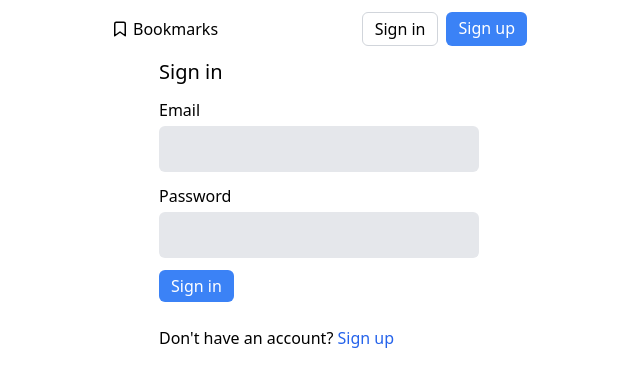
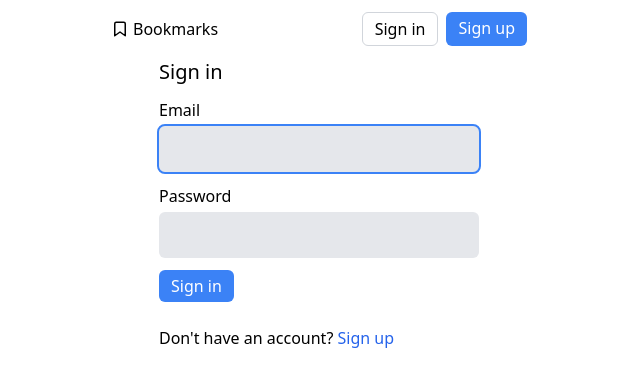
Before and after one commit to tomek-ch/bookmarks, a Next.js app: page /log-in in a window 1280 px wide. Shown: the top 386 px of the page, without its empty margins (321-961 px from the left). Built offline with nearby package versions, Linux system fonts and the light colour scheme.

Commit message:
Add autofocus to auth forms

```diff
--- a/components/auth/LogInForm.tsx
+++ b/components/auth/LogInForm.tsx
@@ -20,7 +20,7 @@ export const LogInForm = () => (
   >
     {({ isSubmitting }) => (
       <Form className="flex flex-col gap-3 items-start">
-        <InputField type="email" name="email" label="Email" />
+        <InputField type="email" name="email" label="Email" autoFocus />
         <InputField type="password" name="password" label="Password" />
         <Button variant="primary" disabled={isSubmitting}>
           Sign in
--- a/components/auth/RegisterForm.tsx
+++ b/components/auth/RegisterForm.tsx
@@ -21,7 +21,7 @@ export const RegisterForm = () => (
   >
     {({ isSubmitting }) => (
       <Form className="flex flex-col gap-3 items-start">
-        <InputField name="name" label="Name" />
+        <InputField name="name" label="Name" autoFocus />
         <InputField type="email" name="email" label="Email" />
         <InputField type="password" name="password" label="Password" />
         <Button variant="primary" disabled={isSubmitting}>
```
